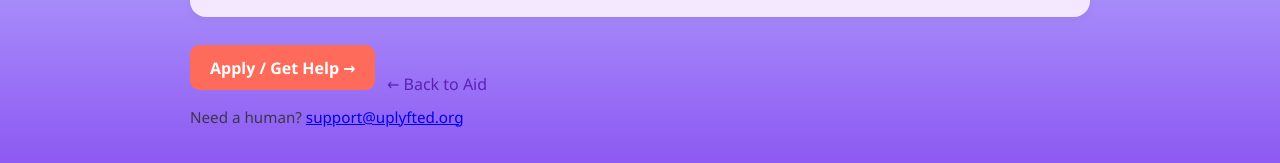
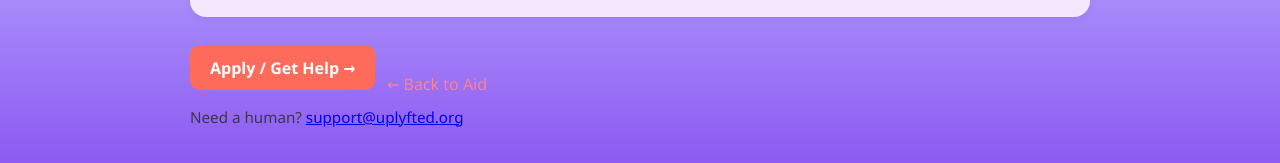
Before and after one commit to Sparshar-Njuguna/UPLYFTED, a React (Vite) app: page /aid/1 in a window 1280 px wide. Shown: the part 1068-1231 px from the top of the page. Built offline with nearby package versions, Linux system fonts and the light colour scheme.

Commit message:
Changed the back link color to blush pink

```diff
--- a/src/styles/CommunityDetail.css
+++ b/src/styles/CommunityDetail.css
@@ -32,7 +32,7 @@
   display: inline-block;
   margin-top: 2rem;
   font-weight: 500;
-  color: #5b21b6;
+  color: #FE828C;
   text-decoration: none;
   transition: color 0.2s;
 }
```
